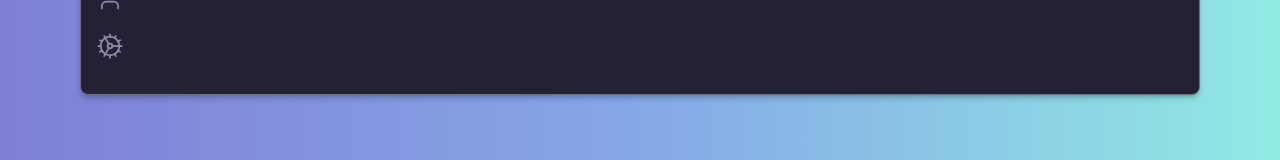
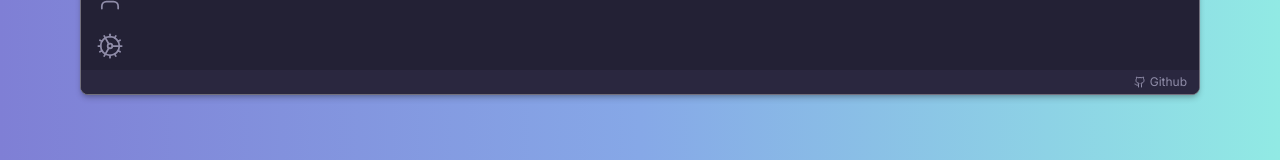
Before and after one commit to ederbiason/vscode-config, a Next.js app: page / in a window 1280 px wide. Shown: the part 620-780 px from the top of the page. Built offline with nearby package versions, Linux system fonts and the light colour scheme.

Commit message:
chore: Footer

```diff
--- a/src/components/Footer.tsx
+++ b/src/components/Footer.tsx
@@ -1,7 +1,17 @@
+import { Github } from "lucide-react";
+
 export function Footer() {
     return (
-        <div>
-
+        <div className="text-sm px-3 text-[#8F8CA8] flex gap-3 items-center justify-end bg-[#2a273f]">
+            <a
+                href="https://github.com/ederbiason/vscode-config"
+                target="_blank"
+                rel="noreferrer"
+                className="flex gap-1 items-center text-xs hover:text-[#E0DEF2]"
+            >
+                <Github size={12} />
+                Github
+            </a>
         </div>
     )
 }
```
